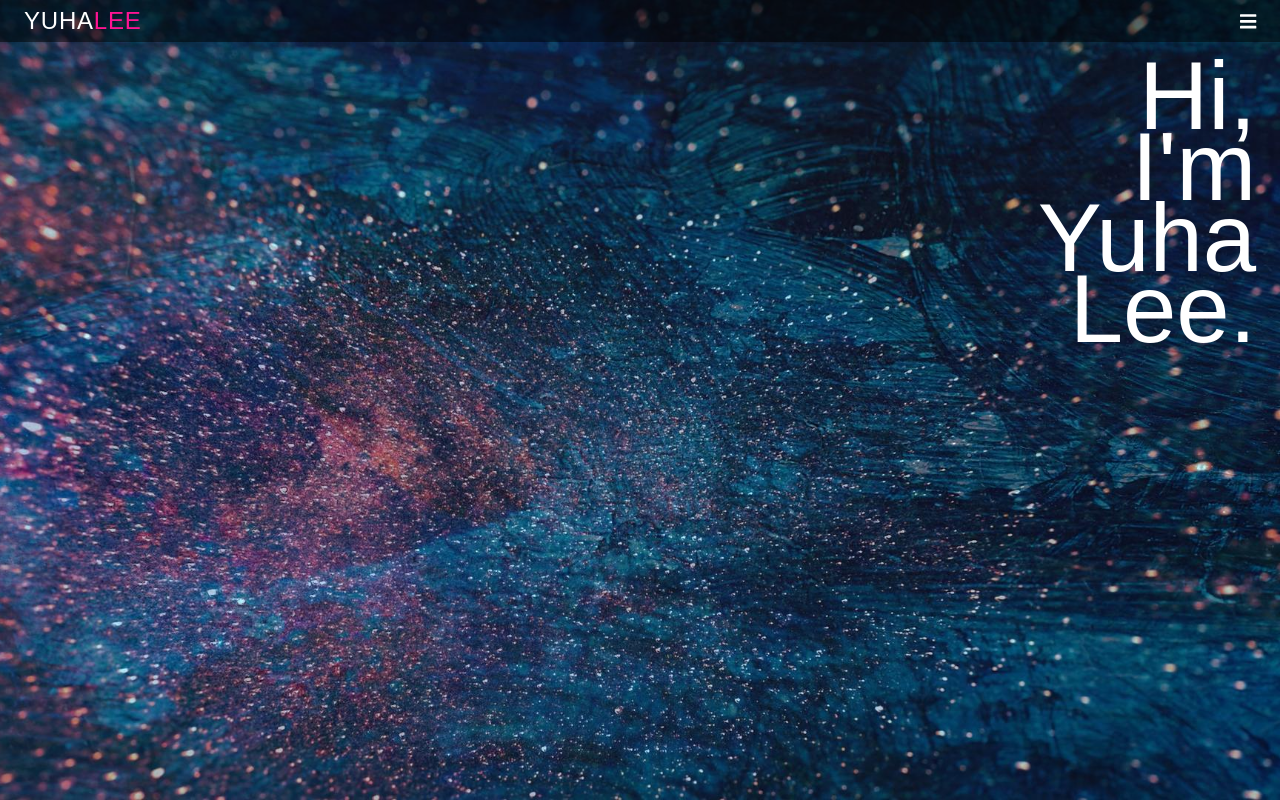
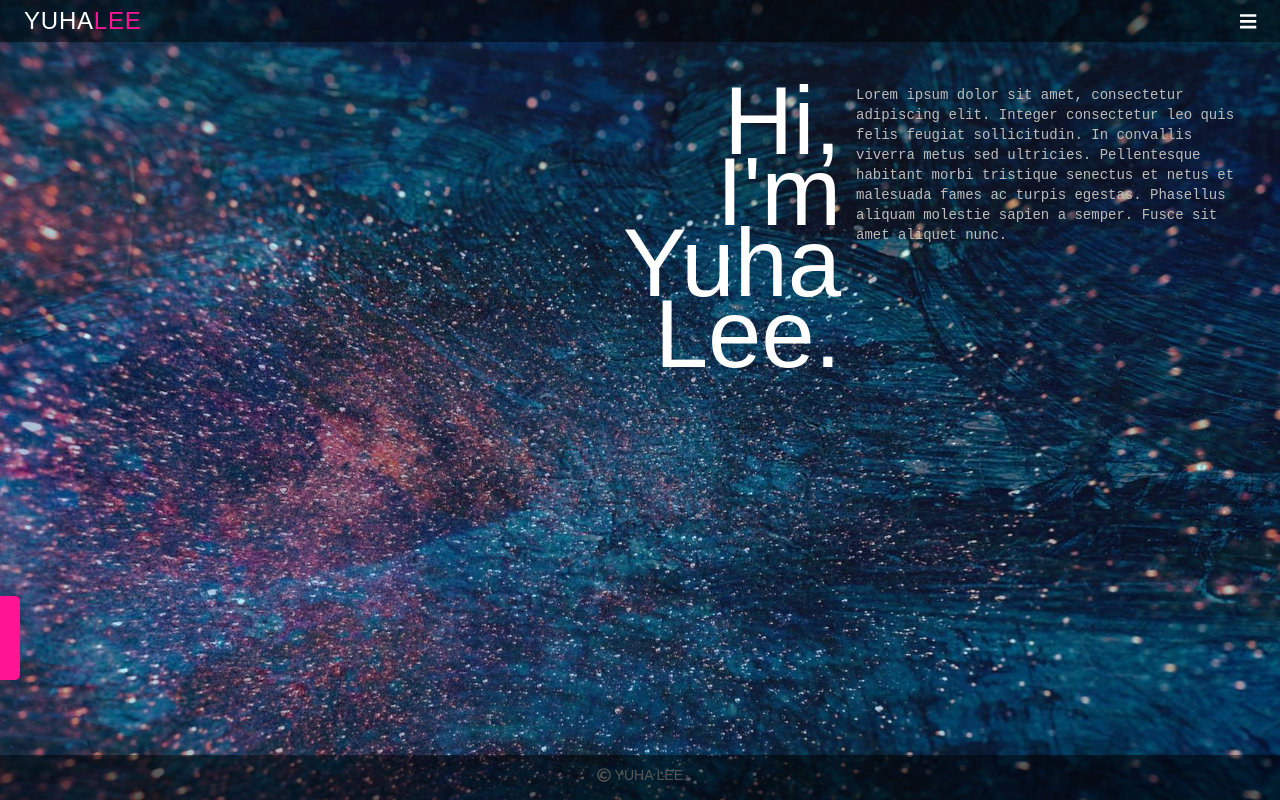
Before and after one commit to yuha-lee/me, a React app: page / in a window 1280 px wide. Built offline with nearby package versions, Linux system fonts and the light colour scheme; the HTML template or start-up script is replaced by a standard one.

Commit message:
Add footer & floating menu

```diff
--- a/resources/index.html
+++ b/resources/index.html
@@ -5,7 +5,9 @@
     <meta http-equiv="X-UA-Compatible" content="IE=edge">
     <meta name="viewport" content="width=device-width, initial-scale=1.0">
     <link href="https://fonts.googleapis.com/css2?family=Montserrat:ital,wght@0,900;1,400&display=swap" rel="stylesheet">
-    <title>Document</title>
+    <link href="https://fonts.googleapis.com/css2?family=Major+Mono+Display&display=swap" rel="stylesheet">
+
+    <title>Yuha Lee</title>
 </head>
 <body>
     <div id="root"></div>
--- a/server.js
+++ b/server.js
@@ -4,7 +4,7 @@ const port = process.env.PORT || 8080;
 const app = express();
 
 app.use(express.static(path.join(__dirname, '/dist')));
-app.use('/resources', express.static(path.join(__dirname, '/resources')));
+app.use('/', express.static(path.resolve(__dirname)));
 app.listen(port);
 
 app.get('*', (req, res) => {
--- /dev/null
+++ b/src/components/FloatingMenu.tsx
@@ -0,0 +1,41 @@
+import { FontAwesomeIcon } from '@fortawesome/react-fontawesome';
+import { faGithub, faLinkedin } from '@fortawesome/free-brands-svg-icons';
+import { Box, makeStyles } from '@material-ui/core';
+
+const useStyles = makeStyles(theme => ({
+    root: {
+        display: 'flex',
+        flexDirection: 'column',
+        left: -43,
+        bottom: '15%',
+        position: 'fixed',
+        gap: 10,
+        justifyContent: 'center',
+        alignItems: 'center',
+        padding: '9px 20px 9px 15px',
+        backgroundColor: theme.palette.text.secondary,
+        borderTopRightRadius: 5,
+        borderBottomRightRadius: 5,
+        color: theme.palette.common.black,
+        transitionDuration: '0.5s',
+        transitionProperty: 'left',
+        '& svg': {
+            cursor: 'pointer'
+        },
+        '&:hover': {
+            left: 0
+        }
+    }
+}));
+
+const FloatingMenu = (): JSX.Element => {
+    const classes = useStyles();
+    return (
+        <Box className={classes.root}>
+            <FontAwesomeIcon icon={faGithub} size='2x' onClick={() => window.open('https://github.com/yuha-lee', '_blank')} />
+            <FontAwesomeIcon icon={faLinkedin} size='2x' onClick={() => window.open('https://www.linkedin.com/in/yuhalee1216', '_blank')} />
+        </Box>
+    )
+};
+
+export default FloatingMenu;
--- a/src/components/Index.tsx
+++ b/src/components/Index.tsx
@@ -2,32 +2,57 @@ import { Box, makeStyles, Typography } from '@material-ui/core';
 
 const useStyles = makeStyles(theme => ({
     root: {
+        display: 'flex',
+        flexWrap: 'wrap',
+        justifyContent: 'flex-end',
+        userSelect: 'none',
+        gap: 15,
         '& h1': {
             color: theme.palette.common.white,
             lineHeight: '71px',
-            userSelect: 'none'
+        },
+        '& span': {
+            color: theme.palette.grey[400],
+            lineHeight: '20px',
+            textAlign: 'left',
+            '@media (max-width: 618px)': {
+                textAlign: 'right'
+            },
+        },
+    },
+    intro: {
+        maxWidth: 400
+    },
+    '@global': {
+        '@keyframes show': {
+            '0%': {
+                transform: 'translateY(-100px)'
+            }
         }
     }
 }));
 
-type IndexTypographyProps = {
+type TypographyProps = {
     text: string;
 };
 
-const IndexTypography = ({ text }: IndexTypographyProps): JSX.Element => {
-    return (
-        <Typography variant='h1' display='block' align='right'>{text}</Typography>
-    );
-};
+const BigTypography = ({ text }: TypographyProps): JSX.Element => <Typography variant='h1' display='block' align='right'>{text}</Typography>;
+const SmallTypography = ({ text }: TypographyProps): JSX.Element => <Typography variant='subtitle2' component='span' display='block' align='right'>{text}</Typography>;
 
 const Index = (): JSX.Element => {
     const classes = useStyles();
     return (
         <Box className={classes.root}>
-            <IndexTypography text={'Hi,'} />
-            <IndexTypography text={"I'm"} />
-            <IndexTypography text={'Yuha'} />
-            <IndexTypography text={'Lee.'} />
+            <Box>
+                <BigTypography text={'Hi,'} />
+                <BigTypography text={"I'm"} />
+                <BigTypography text={'Yuha'} />
+                <BigTypography text={'Lee.'} />
+            </Box>
+            <Box className={classes.intro}>
+                <SmallTypography
+                    text={'Lorem ipsum dolor sit amet, consectetur adipiscing elit. Integer consectetur leo quis felis feugiat sollicitudin. In convallis viverra metus sed ultricies. Pellentesque habitant morbi tristique senectus et netus et malesuada fames ac turpis egestas. Phasellus aliquam molestie sapien a semper. Fusce sit amet aliquet nunc.'} />
+            </Box>
         </Box>
     );
 };
--- a/src/components/Page.tsx
+++ b/src/components/Page.tsx
@@ -2,6 +2,8 @@ import { ThemeProvider, CssBaseline, Container } from '@material-ui/core';
 import { ReactNode } from 'react';
 import defaultTheme from '../defaultTheme';
 import GNB from './GNB';
+import Footer from './Footer';
+import FloatingMenu from './FloatingMenu';
 
 type PageProps = {
     content: ReactNode;
@@ -12,9 +14,11 @@ const Page = ({ content }: PageProps): JSX.Element => {
         <ThemeProvider theme={defaultTheme}>
             <CssBaseline>
                 <GNB />
-                <Container maxWidth='lg' style={{paddingTop: 60}}>
+                <Container maxWidth='lg' style={{paddingTop: 85, paddingBottom: 60}}>
                     {content}
+                    <FloatingMenu />
                 </Container>
+                <Footer />
             </CssBaseline>
         </ThemeProvider>
     );
--- a/src/defaultTheme.ts
+++ b/src/defaultTheme.ts
@@ -45,7 +45,7 @@ const basicTypography = {
 	},
 	subtitle2: {
 		fontSize: 14,
-		fontFamily: '"Montserrat", sans-serif',
+		fontFamily: '"Major Mono Display", monospace',
 		letterSpacing: '0px',
 		color: '#000000DE'
 	},
@@ -53,7 +53,7 @@ const basicTypography = {
 		fontSize: 16,
 		fontFamily: '"Montserrat", sans-serif',
 		letterSpacing: '0px',
-		color: '#000000DE'
+		color: '#dcdcdc'
 	},
 	body2: {
 		fontSize: 14,
@@ -148,7 +148,7 @@ export default createTheme({
 			'@global': {
 				body: {
 					minHeight: '100vh',
-					background: 'url("/resources/bg.jpg") no-repeat center fixed',
+					background: 'url("/bg.jpg") no-repeat center fixed',
 					backgroundSize: 'cover'
 				},
 			},
```
